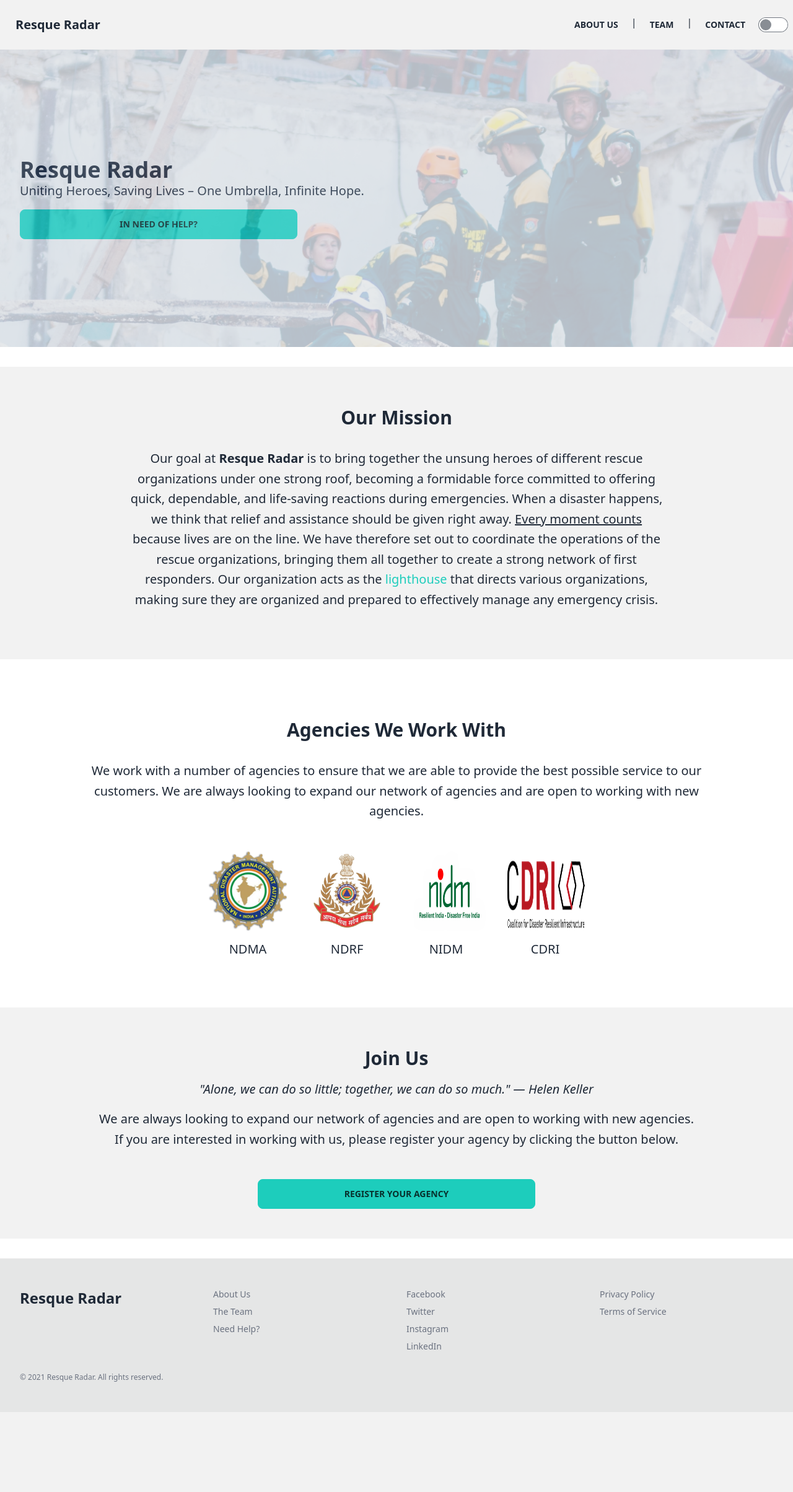
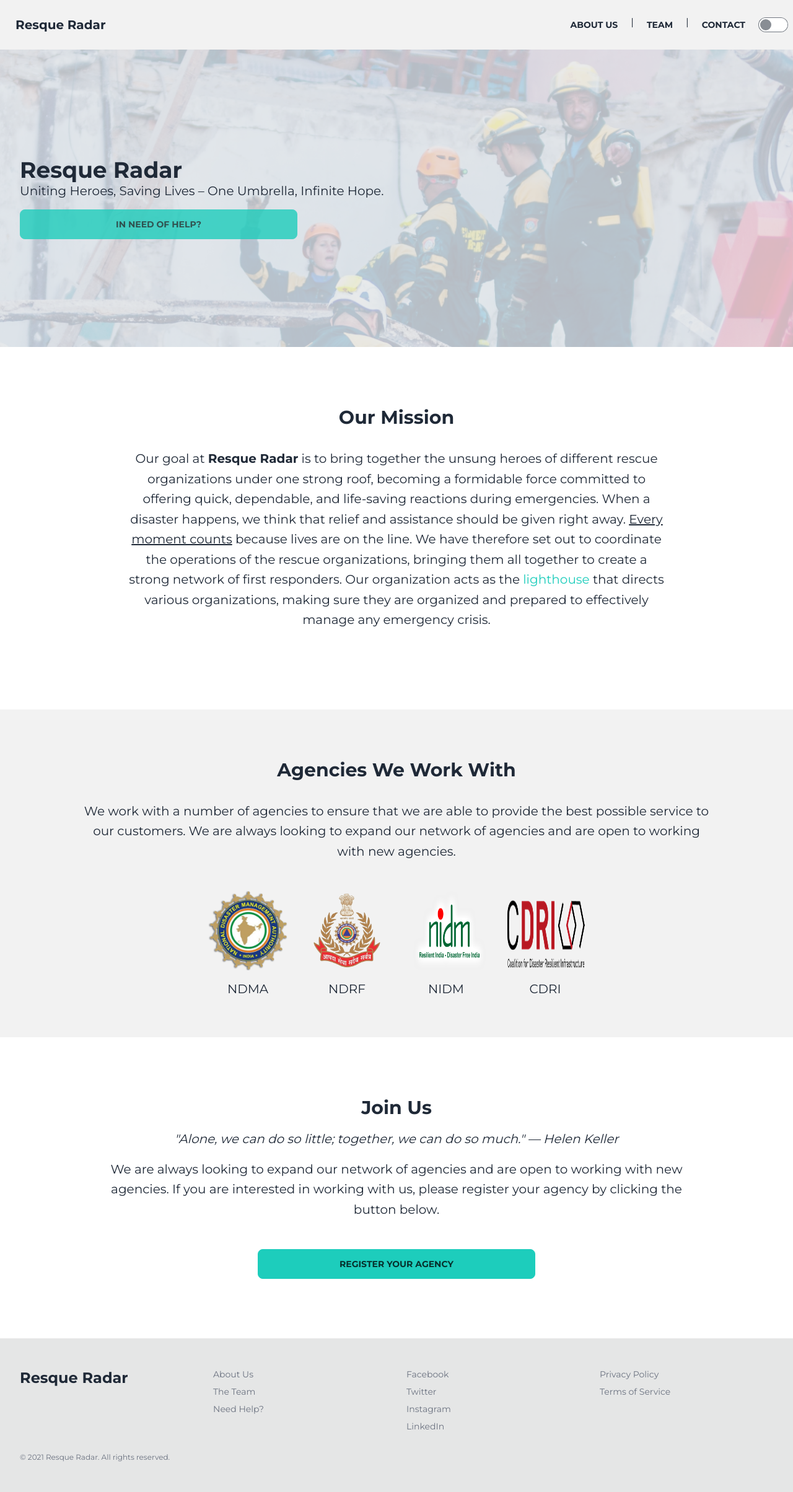
Before and after one commit to RescueRadar/resque-radar, a Django app: page / in a window 1280 px wide. Shown: the whole page at 62% size. Before the commit the page ends 2279 px from the top, so only its background shows below. Run offline with Django 4.2, Linux system fonts and the light colour scheme; some libraries are stand-ins or nearby versions.

Commit message:
added font, cleaned edges

```diff
--- a/templates/about.html
+++ b/templates/about.html
@@ -13,7 +13,9 @@
 	</div>
 	<div class="flex-1 mx-8">
 		<h2>
-			<p class="text-3xl text-end mr-8 font-bold leading-relaxed mb-12">Our Main Pillars</p>
+			<p class="text-3xl text-center mt-12 md:mt-0 md:text-end mr-8 font-bold leading-relaxed mb-12">
+				Our Main Pillars
+			</p>
 		</h2>
 		<h2>
 			<p class="text-2xl font-bold my-4">The Power of Unity</p>
@@ -45,7 +47,7 @@
 </div>
 
 <h2 class="text-center text-2xl font-bold my-8">Frequently Asked Questions</h2>
-<div class="flex items-center justify-center mb-24">
+<div class="flex items-center justify-center mb-24 mx-8">
 	<div class="flex-1 max-w-5xl space-y-4">
 		<div class="collapse collapse-arrow bg-base-200">
 			<input type="radio" name="my-accordion-2" checked="checked" />
--- a/templates/base.html
+++ b/templates/base.html
@@ -17,11 +17,21 @@
 		<link href="{% static 'fontawesomefree/css/fontawesome.css' %}" rel="stylesheet" type="text/css" />
 		<link href="{% static 'fontawesomefree/css/brands.css' %}" rel="stylesheet" type="text/css" />
 		<link href="{% static 'fontawesomefree/css/solid.css' %}" rel="stylesheet" type="text/css" />
+
+		<link rel="preconnect" href="https://fonts.googleapis.com">
+		<link rel="preconnect" href="https://fonts.gstatic.com" crossorigin>
+		<link href="https://fonts.googleapis.com/css2?family=Montserrat:wght@100;300;400;500;700&display=swap" rel="stylesheet">
+
+		<style>
+			body {
+				font-family: 'Montserrat', sans-serif;
+			}
+		</style>
 	</head>
 	<body>
 		<script>
-  AOS.init();
-</script>
+  			AOS.init();
+		</script>
 		<div class="navbar py-4 bg-base-200">
 			<div class="navbar-start">
 				<a class="btn btn-ghost normal-case text-xl" href="/">Resque Radar</a>
@@ -54,8 +64,9 @@
 					</label>
 					<ul
 						tabindex="0"
-						class="menu menu-sm dropdown-content mt-3 z-[1] p-2 shadow bg-base-100 rounded-box w-52">
-						<li><a>Why Us?</a></li>
+						class="menu menu-sm dropdown-content mt-3 -ml-8 z-20 px-4 py-2 shadow bg-base-100 rounded-box">
+						<li><a class="whitespace-nowrap"
+							href="{% url 'about' %}">About Us</a></li>
 						<li><a>Team</a></li>
 						<li><a>Contact</a></li>
 					</ul>
--- a/templates/home.html
+++ b/templates/home.html
@@ -5,13 +5,13 @@
 		alt="My image"
 		class="opacity-20 absolute top-0 pointer-events-none" />
 	<div class="flex flex-col sm:ml-8 mx-2 items-center sm:items-start text-center sm:text-start justify-center h-full">
-		<h1 class="text-4xl font-bold">Resque Radar</h1>
-		<p class="text-xl">Uniting Heroes, Saving Lives – One Umbrella, Infinite Hope.</p>
-		<button class="btn btn-accent mt-4 w-full max-w-md">In Need of Help?</button>
+		<h1 class="text-4xl font-bold z-20">Resque Radar</h1>
+		<p class="text-xl z-20">Uniting Heroes, Saving Lives – One Umbrella, Infinite Hope.</p>
+		<button class="btn btn-accent mt-4 w-full max-w-md z-20 opacity-80">In Need of Help?</button>
 	</div>
 </div>
 
-<div class="flex flex-col items-center justify-center bg-base-200 my-8 py-12">
+<div class="flex flex-col items-center justify-center my-8 py-12">
 	<h2 class="text-3xl font-bold text-center my-4">Our Mission</h2>
 	<p class="text-[min(1.25rem,3.5vw)] text-center max-w-4xl mt-4 px-4 mb-8 leading-relaxed">
 		Our goal at <span class="font-bold">Resque Radar</span> is to bring together the unsung heroes of different
@@ -25,7 +25,7 @@
 	</p>
 </div>
 
-<div class="flex flex-col items-center justify-center bg-white/10 my-8 py-12">
+<div class="flex flex-col items-center justify-center bg-base-200 my-12 py-16">
 	<h2 class="text-3xl font-bold text-center my-4">Agencies We Work With</h2>
 	<p class="text-xl text-center my-4 leading-relaxed mx-8 max-w-5xl">
 		We work with a number of agencies to ensure that we are able to provide the best possible service to our
@@ -59,9 +59,8 @@
 	</div>
 </div>
 
-<div class="flex flex-col items-center mb-8 justify-center bg-base-200 my-8 py-12">
-	<h2 class="text-3xl font-bold text-center my-4">Join Us</h2>
-	{% comment %} write a quote on unity {% endcomment %}
+<div class="flex w-full flex-col items-center justify-center my-12 py-12">
+	<h2 class="text-3xl font-bold text-center mb-4">Join Us</h2>
 	<p
 		class="text-xl text-center px-8 italic leading-relaxed max-w-5xl"
 		data-aos="fade-up"
@@ -74,7 +73,7 @@
 		We are always looking to expand our network of agencies and are open to working with new agencies. If you are
 		interested in working with us, please register your agency by clicking the button below.
 	</p>
-	<button class="btn btn-accent mt-4 w-full max-w-md">Register Your Agency</button>
+	<button class="btn btn-accent mt-4 mx-8 w-full max-w-md">Register Your Agency</button>
 </div>
 
 {% comment %} Footer {% endcomment %}
@@ -83,7 +82,7 @@
 		<h3 class="text-2xl font-bold whitespace-nowrap row-span-3 my-auto md:my-0 md:row-span-1">Resque Radar</h3>
 		<ul class="flex flex-col justify-start items-start text-gray-500 text-sm space-y-2 whitespace-nowrap">
 			<li>
-				<a href="#" class="hover:underline">About Us</a>
+				<a class="hover:underline" href="{% url 'about' %}">About Us</a>
 			</li>
 			<li>
 				<a href="#" class="hover:underline">The Team</a>
```
